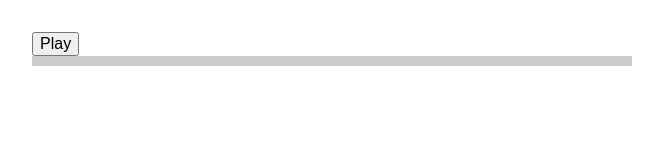
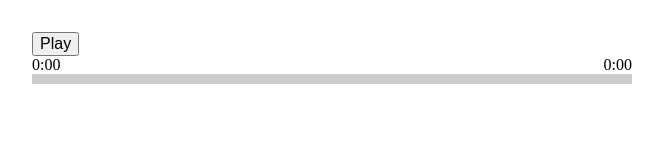
Before and after one commit to gakimball/vivaldi, a website: page demo.html in a window 1280 px wide. Shown: the whole page, without its empty margins (308-971 px from the left). Drawn offline with nearby package versions, Linux system fonts and the light colour scheme.

Commit message:
Fix JavaScript error in demo page

```diff
--- a/demo.html
+++ b/demo.html
@@ -22,7 +22,7 @@
     <script src="node_modules/jquery/dist/jquery.js"></script>
     <script src="vivaldi.js"></script>
     <script>
-      var Player = $.fn.vivaldi.Player;
+      var Player = Vivaldi.Player;
       var p = new Player('#player');
       p.init();
       p.load('test/test.mp3', true);
```
